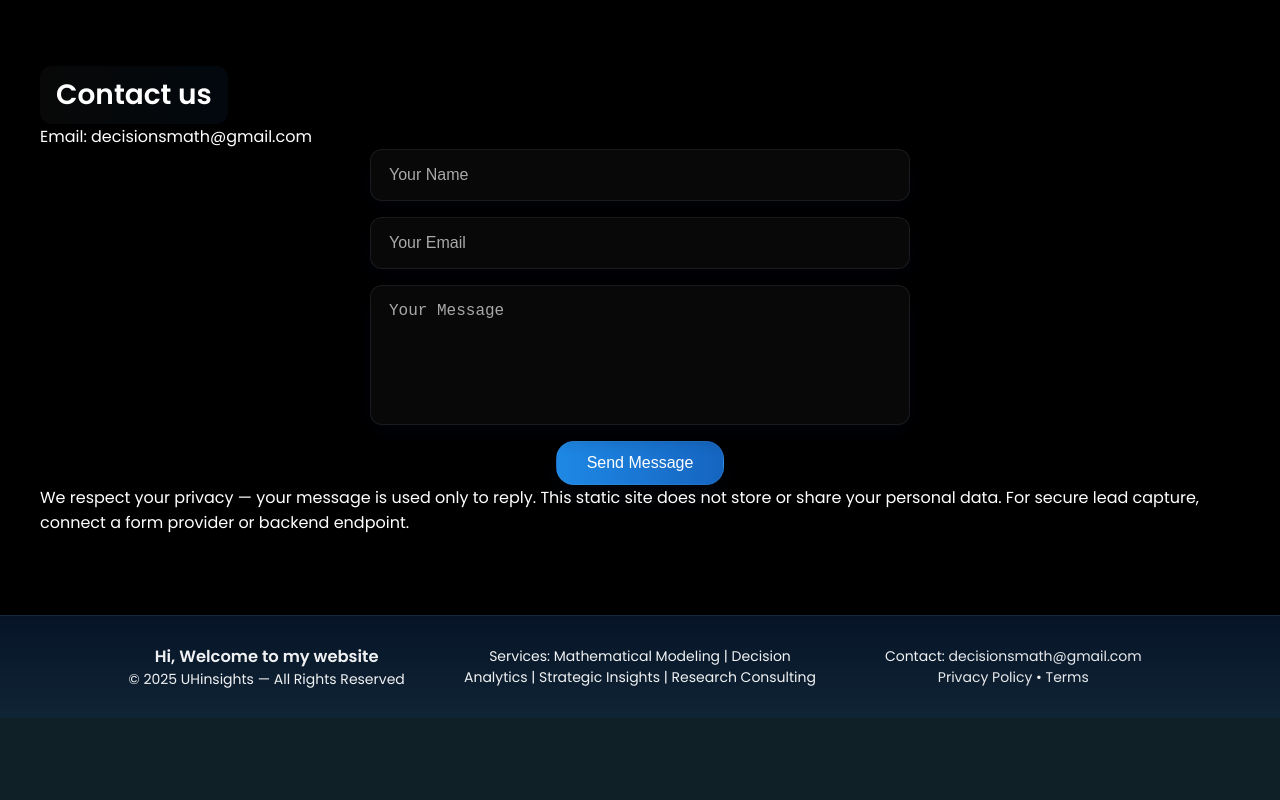
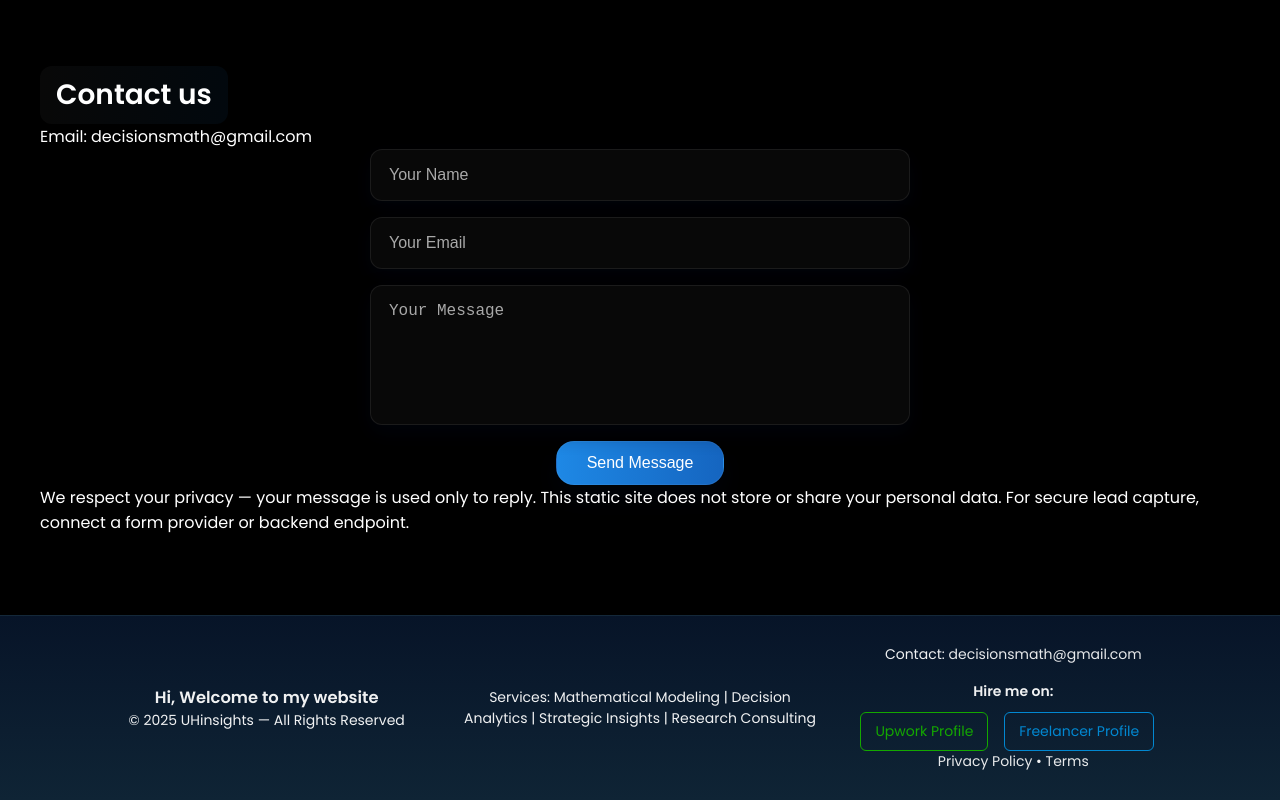
Before and after one commit to decisionsmath-ctrl/UHinsights, a plain HTML site: page index.html in a window 1280 px wide. Shown: the part 2697-3497 px from the top of the page. Before the commit the page ends 3415 px from the top, so only its background shows below. Drawn offline with nearby package versions, Linux system fonts and the light colour scheme.

Commit message:
Update index.html

```diff
--- a/index.html
+++ b/index.html
@@ -185,6 +185,56 @@
             </div>
             <div class="footer-support">
                 <p>Contact: <a href="mailto:decisionsmath@gmail.com">decisionsmath@gmail.com</a></p>
+                <!-- Freelance Profiles Links -->
+<div class="freelance-links">
+    <p class="hire-title">Hire me on:</p>
+
+    <a href="https://www.upwork.com/freelancers/~011ebf3576df660e0b"
+       target="_blank" rel="noopener noreferrer" class="hire-link upwork">
+        Upwork Profile
+    </a>
+
+    <a href="https://www.freelancer.com/u/Ummehabiba1506?frm=Ummehabiba1506&sb=t"
+       target="_blank" rel="noopener noreferrer" class="hire-link freelancer">
+        Freelancer Profile
+    </a>
+</div>
+
+<style>
+.freelance-links {
+    margin-top: 16px;
+}
+
+.hire-title {
+    font-weight: 600;
+    margin-bottom: 10px;
+}
+
+.hire-link {
+    display: inline-block;
+    margin-right: 12px;
+    padding: 8px 14px;
+    border-radius: 6px;
+    text-decoration: none;
+    font-size: 14px;
+    transition: all 0.3s ease;
+}
+
+.hire-link.upwork {
+    border: 1px solid #14a800;
+    color: #14a800;
+}
+
+.hire-link.freelancer {
+    border: 1px solid #0288d1;
+    color: #0288d1;
+}
+
+.hire-link:hover {
+    background-color: rgba(0,0,0,0.05);
+}
+</style>
+
                 <p><a href="privacy.html">Privacy Policy</a> • <a href="terms.html">Terms</a></p>
             </div>
         </div>
```
